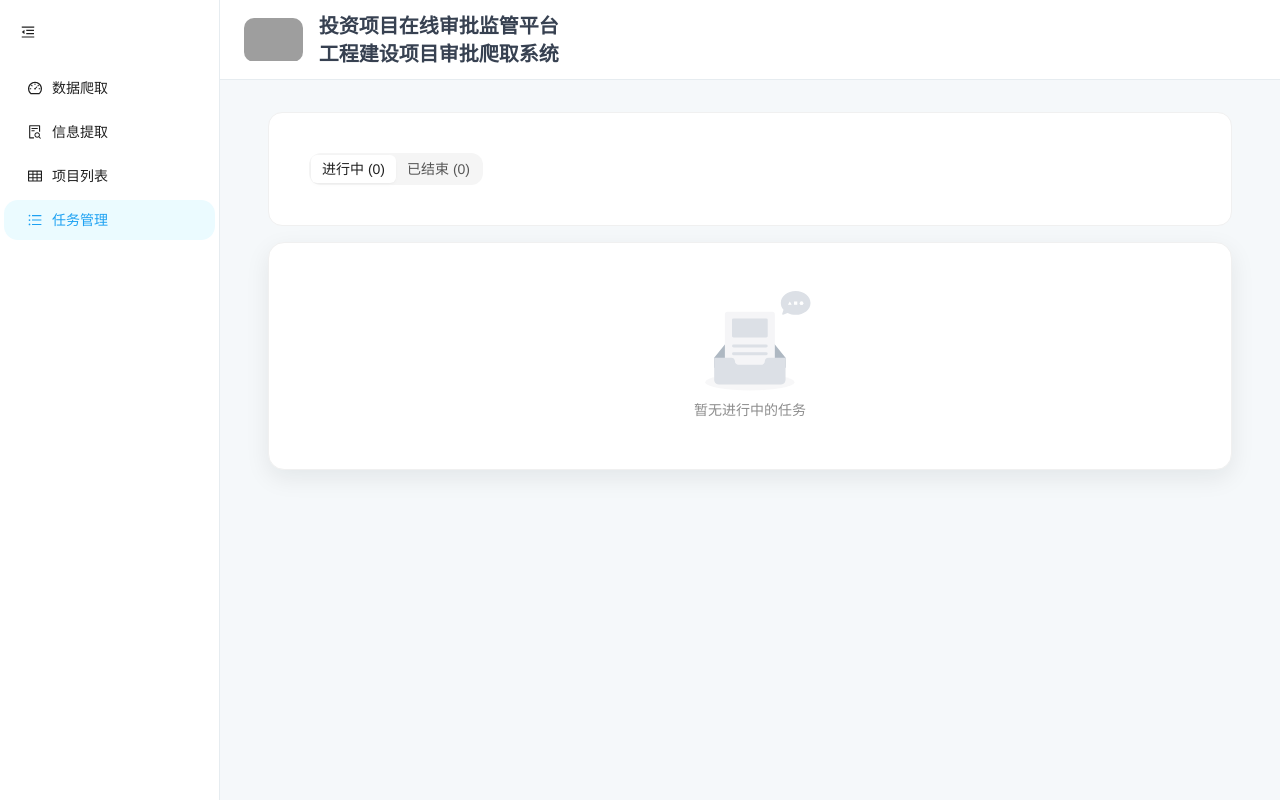
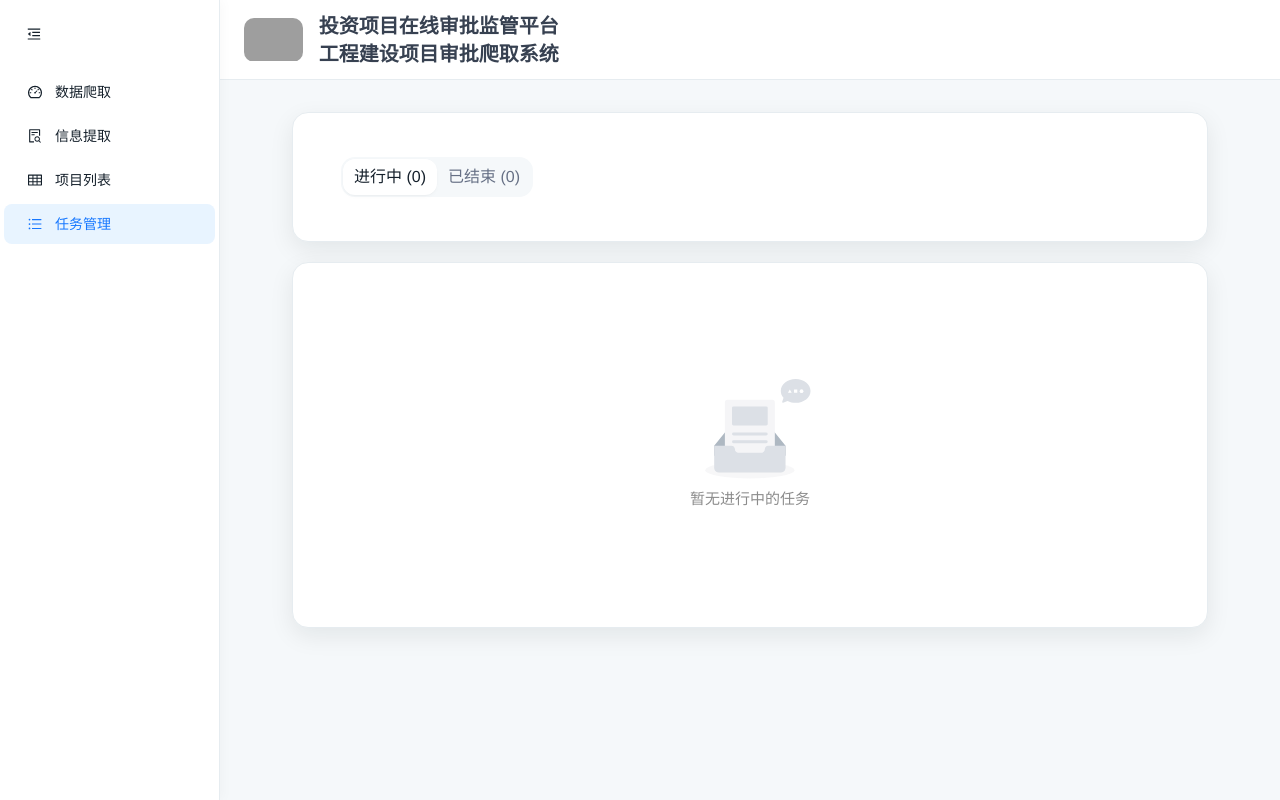
Before and after one commit to Djanghao/delivery-10-15, a Next.js app in the folder frontend/: page /tasks in a window 1280 px wide. Built offline with nearby package versions, Linux system fonts and the light colour scheme; no server answers; grey boxes are pictures that could not be loaded.

Commit message:
ui: polish ui

```diff
--- a/frontend/app/globals.css
+++ b/frontend/app/globals.css
@@ -1,13 +1,13 @@
 :root {
+  /* Base */
   color-scheme: light;
-  font-family: "Helvetica Neue", Helvetica, Arial, "PingFang SC", "Microsoft YaHei", sans-serif;
-  background-color: #f5f8fa;
-}
-
-:root {
-  color-scheme: light;
-  font-family: "Helvetica Neue", Helvetica, Arial, "PingFang SC", "Microsoft YaHei", sans-serif;
-  background-color: #f5f8fa;
+  --font-sans: "Helvetica Neue", Helvetica, Arial, "PingFang SC", "Microsoft YaHei", sans-serif;
+  --bg-layout: #f5f8fa;
+  --bg-card: #ffffff;
+  --text-primary: #15202b;
+  --text-secondary: #667085;
+  --border-color: #e6ecf0;
+  --primary: #1DA1F2;
 }
 
 /* Ant Design baseline reset early to avoid FOUC */
@@ -16,13 +16,20 @@
 body {
   margin: 0;
   min-height: 100vh;
-  background-color: #f5f8fa;
-  color: #15202b;
+  background-color: var(--bg-layout);
+  color: var(--text-primary);
+  font-family: var(--font-sans);
+  -webkit-font-smoothing: antialiased;
+  -moz-osx-font-smoothing: grayscale;
 }
 
 a {
   color: inherit;
   text-decoration: none;
+}
+
+a:hover {
+  color: var(--primary);
 }
 
 .app-shell {
@@ -33,12 +40,18 @@ a {
   max-width: 1600px;
   margin: 0 auto;
   width: 100%;
+  padding: 0 24px;
 }
 
 .card {
-  background: #ffffff;
+  background: var(--bg-card);
   border-radius: 16px;
   box-shadow: 0 8px 24px rgba(15, 20, 25, 0.08);
+  transition: box-shadow 0.2s ease, transform 0.2s ease;
+}
+
+.card:hover {
+  box-shadow: 0 10px 28px rgba(15, 20, 25, 0.12);
 }
 
 .dark-console {
@@ -54,3 +67,29 @@ a {
   white-space: pre-wrap;
   word-break: break-word;
 }
+
+/* Subtle scrollbars */
+*::-webkit-scrollbar {
+  width: 8px;
+  height: 8px;
+}
+*::-webkit-scrollbar-thumb {
+  background-color: rgba(0, 0, 0, 0.15);
+  border-radius: 8px;
+}
+*::-webkit-scrollbar-track {
+  background-color: transparent;
+}
+
+/* Focus ring for accessibility */
+:focus-visible {
+  outline: 2px solid rgba(29, 161, 242, 0.6);
+  outline-offset: 2px;
+}
+
+/* Task list item hover effect */
+.task-list-item:hover {
+  transform: translateY(-2px);
+  box-shadow: 0 4px 12px rgba(0, 0, 0, 0.08) !important;
+  border-color: #d9d9d9 !important;
+}
--- a/frontend/app/tasks/page.tsx
+++ b/frontend/app/tasks/page.tsx
@@ -92,8 +92,8 @@ export default function TasksPage() {
   };
 
   return (
-    <Flex vertical gap={16}>
-      <Card style={{ padding: 16 }}>
+    <Flex vertical gap={20}>
+      <Card className="card" style={{ padding: '20px 24px' }}>
         <Segmented
           value={view}
           onChange={(val) => setView(val as ViewMode)}
@@ -101,17 +101,23 @@ export default function TasksPage() {
             { label: `进行中 (${openTasks.length})`, value: 'open' },
             { label: `已结束 (${closedRuns.length})`, value: 'closed' },
           ]}
+          size="large"
+          style={{ fontWeight: 500 }}
         />
       </Card>
 
       {view === 'open' ? (
-        <Card className="card" style={{ padding: 24 }} loading={loading}>
+        <Card className="card" style={{ padding: '32px' }} loading={loading}>
           {openTasks.length === 0 ? (
-            <Empty description="暂无进行中的任务" />)
-          : (
+            <Empty
+              description={<span style={{ color: '#8c8c8c', fontSize: 15 }}>暂无进行中的任务</span>}
+              style={{ padding: '60px 0' }}
+            />
+          ) : (
             <List
               itemLayout="vertical"
               dataSource={openTasks}
+              split={false}
               renderItem={(t) => {
                 const shortId = (t.run_id ?? t.task_id).slice(0, 8);
                 const run = t.run_id ? runMap.get(t.run_id) : undefined;
@@ -122,26 +128,63 @@ export default function TasksPage() {
                   ? new Date(t.finished_at).toLocaleString('zh-CN', { hour12: false })
                   : '—';
                 return (
-                  <List.Item key={t.task_id} style={{ borderBlockEnd: '1px solid #f0f0f0' }}>
-                    <Space direction="vertical" size={6} style={{ width: '100%' }}>
-                      <Space align="center" size={8}>
+                  <List.Item
+                    key={t.task_id}
+                    style={{
+                      padding: '20px',
+                      marginBottom: 16,
+                      background: '#fafafa',
+                      borderRadius: 12,
+                      border: '1px solid #f0f0f0',
+                      transition: 'all 0.3s ease',
+                    }}
+                    className="task-list-item"
+                  >
+                    <Space direction="vertical" size={12} style={{ width: '100%' }}>
+                      <Flex align="center" gap={12} wrap="wrap">
                         {t.status === 'running' ? (
-                          <PauseCircleTwoTone twoToneColor="#1DA1F2" />
+                          <PauseCircleTwoTone twoToneColor="#1DA1F2" style={{ fontSize: 20 }} />
                         ) : (
-                          <ClockCircleOutlined style={{ color: '#657786' }} />
+                          <ClockCircleOutlined style={{ color: '#657786', fontSize: 20 }} />
                         )}
-                        <Typography.Text strong>任务编号：{shortId}</Typography.Text>
+                        <Typography.Text strong style={{ fontSize: 16 }}>
+                          任务编号：{shortId}
+                        </Typography.Text>
                         {modeTag(t.mode)}
-                        <Badge count={`${t.regions?.length ?? run?.region_count ?? 0} 个地区`} style={{ backgroundColor: '#657786' }} />
-                      </Space>
-                      <Space size={12} wrap>
-                        <Typography.Text type="secondary">启动：{start}</Typography.Text>
-                        <Typography.Text type="secondary">结束：{finish}</Typography.Text>
-                        <Typography.Text>处理事项：{run?.total_items ?? 0}</Typography.Text>
-                        <Typography.Text>命中项目：{run?.valuable_projects ?? 0}</Typography.Text>
-                      </Space>
+                        <Badge
+                          count={`${t.regions?.length ?? run?.region_count ?? 0} 个地区`}
+                          style={{ backgroundColor: '#52c41a' }}
+                        />
+                      </Flex>
+                      <Flex gap={20} wrap="wrap" style={{ fontSize: 14 }}>
+                        <Space size={6}>
+                          <Typography.Text type="secondary">启动：</Typography.Text>
+                          <Typography.Text>{start}</Typography.Text>
+                        </Space>
+                        <Space size={6}>
+                          <Typography.Text type="secondary">结束：</Typography.Text>
+                          <Typography.Text>{finish}</Typography.Text>
+                        </Space>
+                        <Space size={6}>
+                          <Typography.Text type="secondary">处理事项：</Typography.Text>
+                          <Typography.Text strong style={{ color: '#1DA1F2' }}>
+                            {run?.total_items ?? 0}
+                          </Typography.Text>
+                        </Space>
+                        <Space size={6}>
+                          <Typography.Text type="secondary">命中项目：</Typography.Text>
+                          <Typography.Text strong style={{ color: '#52c41a' }}>
+                            {run?.valuable_projects ?? 0}
+                          </Typography.Text>
+                        </Space>
+                      </Flex>
                       <div>
-                        <Button danger icon={<StopOutlined />} onClick={() => handleStop(t.task_id)}>
+                        <Button
+                          danger
+                          icon={<StopOutlined />}
+                          onClick={() => handleStop(t.task_id)}
+                          size="middle"
+                        >
                           结束任务
                         </Button>
                       </div>
@@ -153,35 +196,81 @@ export default function TasksPage() {
           )}
         </Card>
       ) : (
-        <Card className="card" style={{ padding: 24 }} loading={loading}>
+        <Card className="card" style={{ padding: '32px' }} loading={loading}>
           {closedRuns.length === 0 ? (
-            <Empty description="暂无已结束的任务" />
+            <Empty
+              description={<span style={{ color: '#8c8c8c', fontSize: 15 }}>暂无已结束的任务</span>}
+              style={{ padding: '60px 0' }}
+            />
           ) : (
             <List
               itemLayout="vertical"
               dataSource={closedRuns}
+              split={false}
               renderItem={(item) => {
                 const start = new Date(item.started_at).toLocaleString('zh-CN', { hour12: false });
                 const finish = item.finished_at
                   ? new Date(item.finished_at).toLocaleString('zh-CN', { hour12: false })
                   : '—';
                 return (
-                  <List.Item key={item.id} style={{ borderBlockEnd: '1px solid #f0f0f0' }}>
-                    <Space direction="vertical" size={6} style={{ width: '100%' }}>
-                      <Space align="center" size={8}>
-                        <CheckCircleTwoTone twoToneColor="#52c41a" />
-                        <Typography.Text strong>任务编号：{item.id.slice(0, 8)}</Typography.Text>
+                  <List.Item
+                    key={item.id}
+                    style={{
+                      padding: '20px',
+                      marginBottom: 16,
+                      background: '#fafafa',
+                      borderRadius: 12,
+                      border: '1px solid #f0f0f0',
+                      transition: 'all 0.3s ease',
+                    }}
+                    className="task-list-item"
+                  >
+                    <Space direction="vertical" size={12} style={{ width: '100%' }}>
+                      <Flex align="center" gap={12} wrap="wrap">
+                        <CheckCircleTwoTone twoToneColor="#52c41a" style={{ fontSize: 20 }} />
+                        <Typography.Text strong style={{ fontSize: 16 }}>
+                          任务编号：{item.id.slice(0, 8)}
+                        </Typography.Text>
                         {modeTag(item.mode)}
-                        <Badge count={`${item.region_count} 个地区`} style={{ backgroundColor: '#657786' }} />
-                      </Space>
-                      <Space size={12} wrap>
-                        <Typography.Text type="secondary">启动：{start}</Typography.Text>
-                        <Typography.Text type="secondary">结束：{finish}</Typography.Text>
-                        <Typography.Text>处理事项：{item.total_items}</Typography.Text>
-                        <Typography.Text>命中项目：{item.valuable_projects}</Typography.Text>
-                      </Space>
-                      <Typography.Paragraph type="secondary" style={{ marginBottom: 0 }}>
-                        覆盖地区：{item.regions.join(', ')}
+                        <Badge
+                          count={`${item.region_count} 个地区`}
+                          style={{ backgroundColor: '#52c41a' }}
+                        />
+                      </Flex>
+                      <Flex gap={20} wrap="wrap" style={{ fontSize: 14 }}>
+                        <Space size={6}>
+                          <Typography.Text type="secondary">启动：</Typography.Text>
+                          <Typography.Text>{start}</Typography.Text>
+                        </Space>
+                        <Space size={6}>
+                          <Typography.Text type="secondary">结束：</Typography.Text>
+                          <Typography.Text>{finish}</Typography.Text>
+                        </Space>
+                        <Space size={6}>
+                          <Typography.Text type="secondary">处理事项：</Typography.Text>
+                          <Typography.Text strong style={{ color: '#1DA1F2' }}>
+                            {item.total_items}
+                          </Typography.Text>
+                        </Space>
+                        <Space size={6}>
+                          <Typography.Text type="secondary">命中项目：</Typography.Text>
+                          <Typography.Text strong style={{ color: '#52c41a' }}>
+                            {item.valuable_projects}
+                          </Typography.Text>
+                        </Space>
+                      </Flex>
+                      <Typography.Paragraph
+                        type="secondary"
+                        style={{
+                          marginBottom: 0,
+                          fontSize: 13,
+                          padding: '8px 12px',
+                          background: 'white',
+                          borderRadius: 8,
+                        }}
+                      >
+                        <span style={{ fontWeight: 500 }}>覆盖地区：</span>
+                        {item.regions.join(', ')}
                       </Typography.Paragraph>
                     </Space>
                   </List.Item>
--- a/frontend/components/Providers.tsx
+++ b/frontend/components/Providers.tsx
@@ -12,8 +12,55 @@ export default function Providers({ children }: { children: ReactNode }) {
         algorithm: theme.defaultAlgorithm,
         token: {
           colorPrimary: '#1DA1F2',
+          colorBgLayout: '#f5f8fa',
+          colorBgContainer: '#ffffff',
+          colorBorder: '#e6ecf0',
+          colorText: '#15202b',
+          colorTextSecondary: '#667085',
           borderRadius: 12,
           fontFamily: 'inherit',
+          boxShadow: '0 8px 24px rgba(15, 20, 25, 0.08)',
+          boxShadowSecondary: '0 2px 8px rgba(15, 20, 25, 0.08)',
+          controlHeight: 36,
+          controlHeightLG: 40,
+        },
+        components: {
+          Layout: {
+            headerBg: '#ffffff',
+            siderBg: '#ffffff',
+            headerHeight: 72,
+          },
+          Menu: {
+            itemSelectedBg: '#e8f4ff',
+            itemHoverBg: '#f5f8fa',
+            itemSelectedColor: '#1677ff',
+            itemBorderRadius: 8,
+          },
+          Card: {
+            borderRadiusLG: 16,
+            colorBorderSecondary: '#e6ecf0',
+          },
+          Table: {
+            headerBg: '#f7f9fc',
+            headerColor: '#213547',
+            rowHoverBg: '#f7fbff',
+            borderColor: '#eef2f5',
+          },
+          Modal: {
+            borderRadiusLG: 14,
+          },
+          Button: {
+            borderRadius: 10,
+          },
+          Tag: {
+            borderRadiusSM: 6,
+          },
+          Input: {
+            borderRadius: 10,
+          },
+          Tree: {
+            directoryNodeSelectedColor: '#1677ff',
+          },
         },
       }}
     >
--- a/frontend/components/SidebarLayout.tsx
+++ b/frontend/components/SidebarLayout.tsx
@@ -34,6 +34,7 @@ export default function SidebarLayout({ children }: { children: ReactNode }) {
         style={{
           background: '#ffffff',
           borderRight: '1px solid #e6ecf0',
+          boxShadow: '2px 0 12px rgba(15, 20, 25, 0.03)',
           position: 'sticky',
           top: 0,
           height: '100vh',
@@ -45,7 +46,7 @@ export default function SidebarLayout({ children }: { children: ReactNode }) {
             display: 'flex',
             alignItems: 'center',
             justifyContent: collapsed ? 'center' : 'flex-start',
-            padding: '16px 12px',
+            padding: '16px 16px',
             minHeight: 64,
             position: 'sticky',
             top: 0,
@@ -93,6 +94,7 @@ export default function SidebarLayout({ children }: { children: ReactNode }) {
           style={{
             background: '#ffffff',
             borderBottom: '1px solid #e6ecf0',
+            boxShadow: '0 2px 12px rgba(15, 20, 25, 0.04)',
             padding: '0 24px',
             display: 'flex',
             alignItems: 'center',
```
Also changed, not shown: frontend/app/extract/page.tsx (+10 -6 lines), frontend/app/page.tsx (+14 -11 lines), frontend/app/results/page.tsx (+13 -15 lines).
